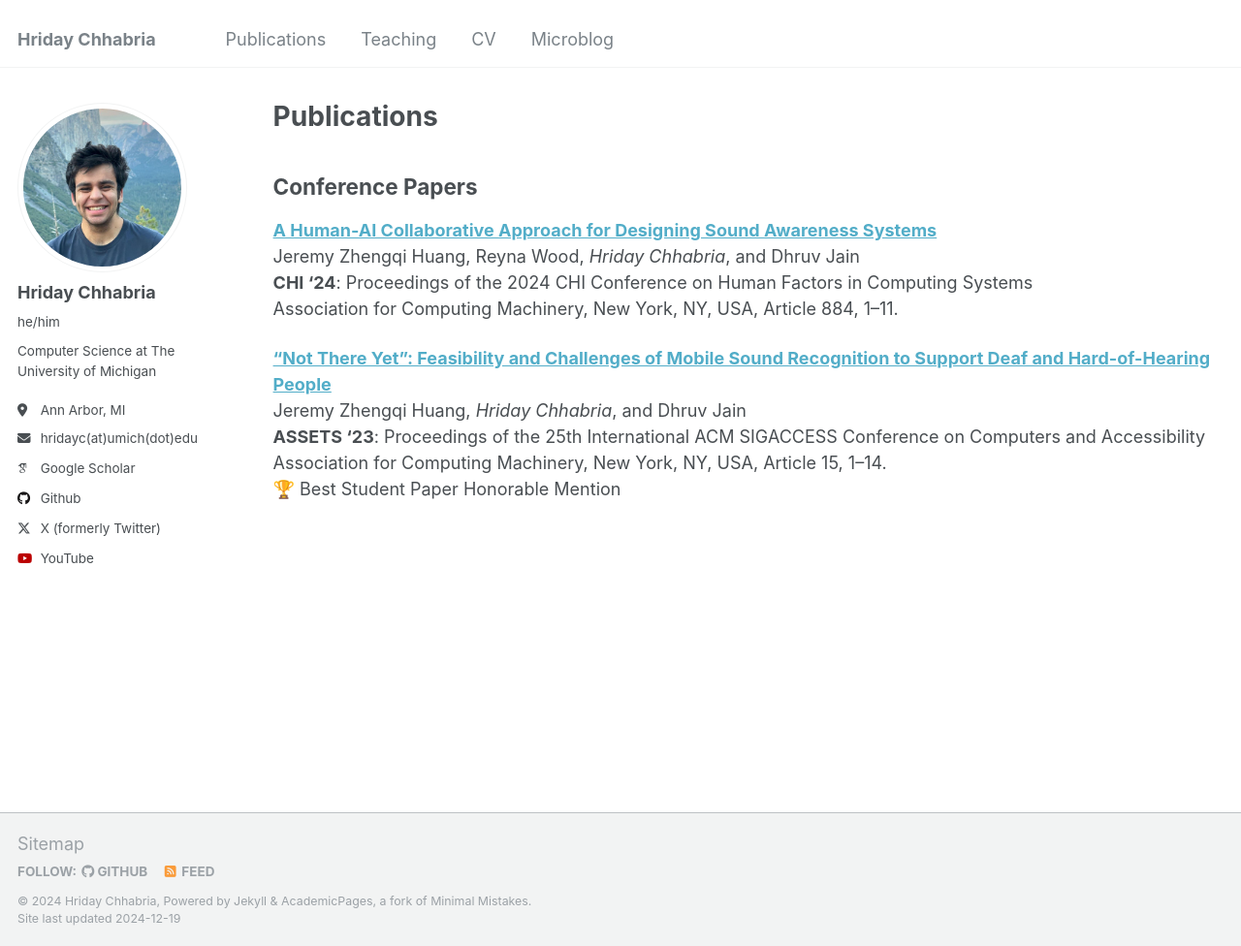
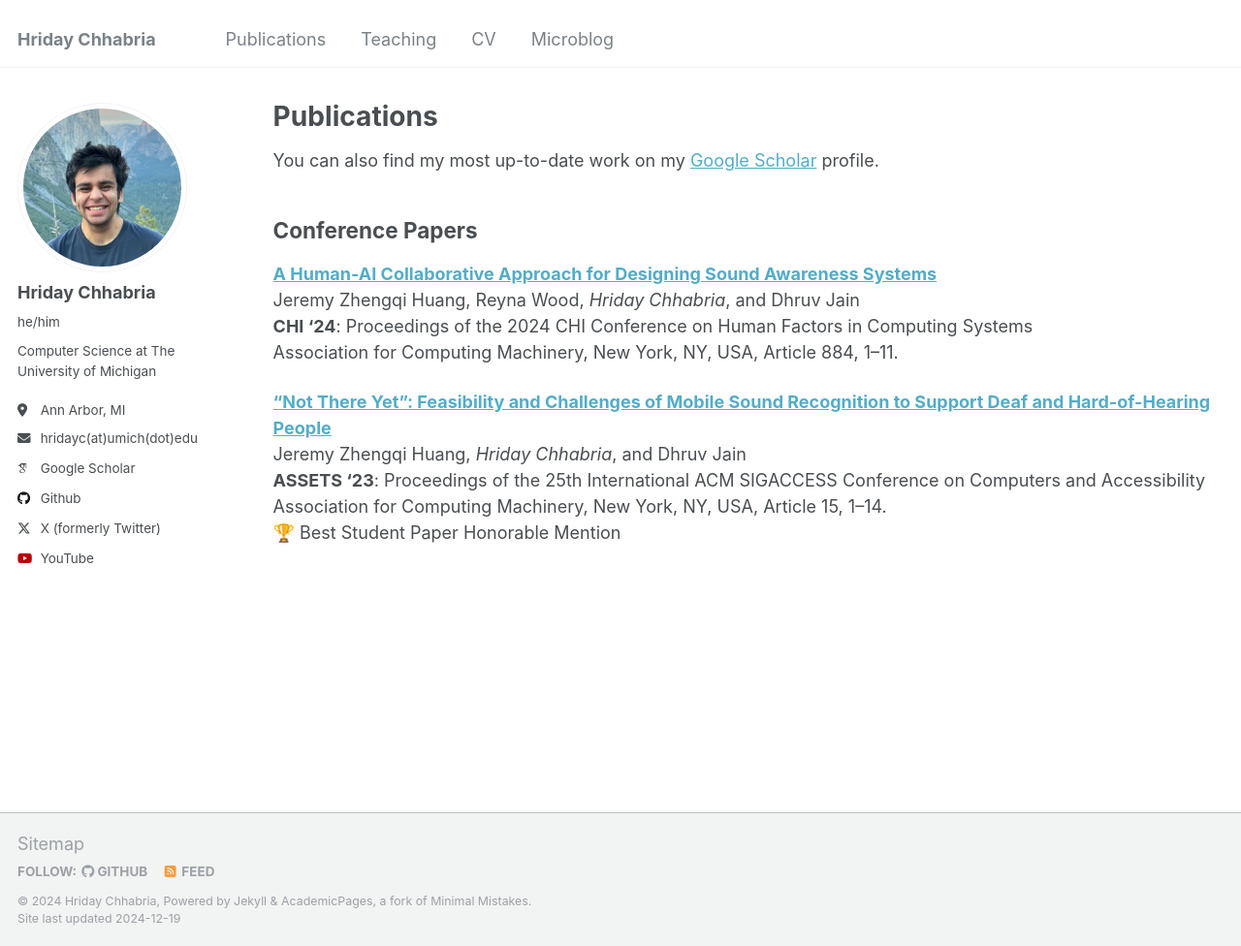
Before and after one commit to hridayc7/hridayc7.github.io, a Jekyll site: the page built from _pages/publications.md, in a window 1280 px wide and 976 px high. Shown: the whole window at 97% size. Built offline with Jekyll 4.4.1, drawn with Linux system fonts in a browser that asks for light colours; some web fonts are replaced.

Commit message:
Fixed publications snafu

```diff
--- a/_pages/publications.md
+++ b/_pages/publications.md
@@ -5,9 +5,7 @@ permalink: /publications/
 author_profile: true
 ---
 
-{% if author.googlescholar %}
-  You can also find my articles on <u><a href="{{author.googlescholar}}">my Google Scholar profile</a>.</u>
-{% endif %}
+You can also find my most up-to-date work on my [Google Scholar](https://scholar.google.com/citations?user=kT1Wm7oAAAAJ&hl=en) profile.
 
 ## Conference Papers
 [**A Human-AI Collaborative Approach for Designing Sound Awareness Systems**](https://doi.org/10.1145/3613904.3642062)<br/>
```
Also changed, not shown: _pages/about.md (+1 -1 lines).
